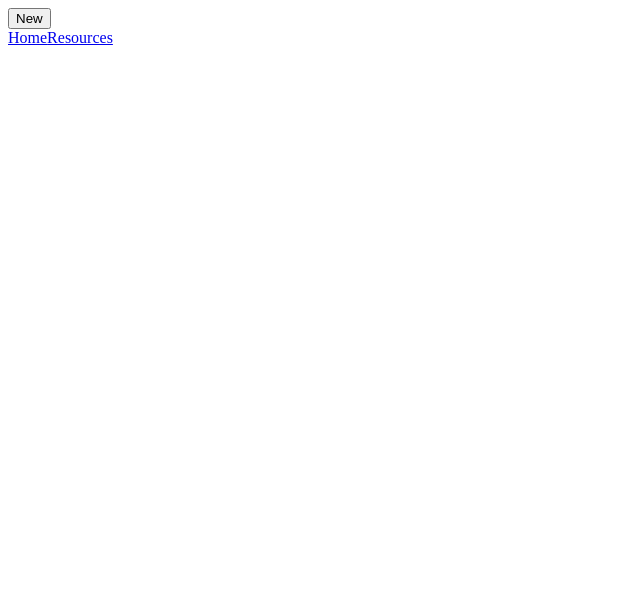
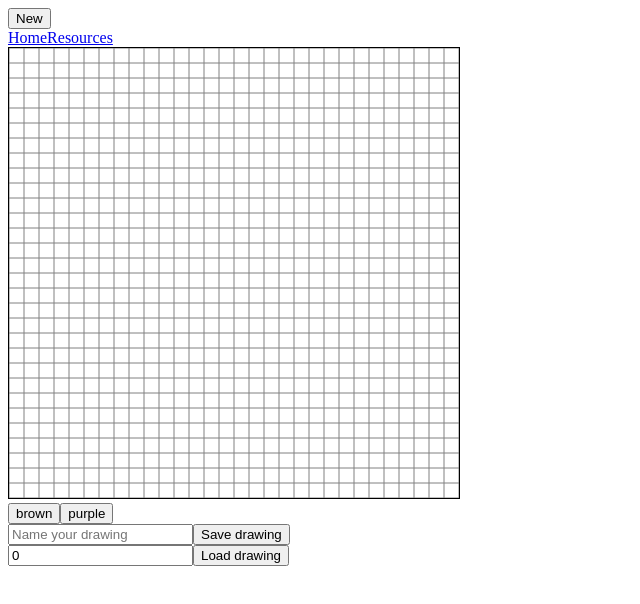
Before and after one commit to Wadowski-Grzegorz/Pixeliz, a React (Vite) app in the folder frontend/: page /drawing/1 in a window 1280 px wide. Before the commit this address had no page. Shown: the top 604 px of the page, without its empty margins (0-640 px from the left). Built offline with nearby package versions, Linux system fonts and the light colour scheme; no server answers.

Commit message:
feat(api): Added link to single drawing by id

```diff
--- a/frontend/src/App.jsx
+++ b/frontend/src/App.jsx
@@ -11,6 +11,7 @@ function App() {
 
       <Routes>
         <Route path="/" element={<PixelDraw/>}/>
+        <Route path="/drawing/:id" element={<PixelDraw/>}/>
         <Route path="/resources" element={<PixelResources/>}/>
       </Routes>
 
--- a/frontend/src/components/Draw/PixelDraw.jsx
+++ b/frontend/src/components/Draw/PixelDraw.jsx
@@ -1,9 +1,7 @@
 import {useEffect, useRef, useState} from 'react';
-import { useLocation } from 'react-router-dom';
+import { useLocation, useParams } from 'react-router-dom';
 import axios from 'axios';
 import './PixelDraw.css';
-
-//todo: fix grid drawing
 
 const PIXEL_SIZE = 15;
 const COLORS = ['brown', 'purple']
@@ -13,15 +11,16 @@ const PixelDraw = () => {
     const contextRef = useRef(null);
 
     const location = useLocation();
+    const { id } = useParams();
 
-    const [row, setRow] = useState(location.state?.sizeY || 30);
-    const [column, setColumn] = useState(location.state?.sizeX || 30);
+    const [columns, setColumns] = useState(location.state?.sizeX || 30);
+    const [rows, setRows] = useState(location.state?.sizeY || 30);
 
-    const [grid, setGrid] = useState(Array(row * column).fill('white')); // grid of colored pixels
+    const [grid, setGrid] = useState(Array(rows * columns).fill('white')); // grid of colored pixels
     const [currentColor, setCurrentColor] = useState('white');
     const [isDrawing, setIsDrawing] = useState(false);
 
-    const [drawingId, setDrawingId] = useState(null);
+    const [drawingId, setDrawingId] = useState(0);
     const [drawingName, setDrawingName] = useState("");
 
     useEffect(() => {
@@ -32,34 +31,43 @@ const PixelDraw = () => {
     }, [grid]);
 
     useEffect(() => {
-        setGrid(Array(row * column).fill('white'));
-    }, [row, column]);
+        setGrid(Array(rows * columns).fill('white'));
+    }, [rows, columns]);
+
+    useEffect(() =>{
+        console.log("urlid: ", id);
+        if(id){
+            loadDrawing(id);
+        }else{
+            console.log("no drawing");
+        }
+    }, []);
 
     const drawGrid = () =>{
         const ctx = contextRef.current;
         ctx.clearRect(0, 0, ctx.canvas.width, ctx.canvas.height);
 
         // draw pixels
-        for(let x = 0; x < column; x++){
-            for(let y = 0; y < row; y++){
-                ctx.fillStyle = grid[x * row + y];
+        for(let x = 0; x < columns; x++){
+            for(let y = 0; y < rows; y++){
+                ctx.fillStyle = grid[x * rows + y];
                 ctx.fillRect(x * PIXEL_SIZE, y * PIXEL_SIZE, PIXEL_SIZE, PIXEL_SIZE);
             }
         }
 
         // draw grid
         ctx.strokeStyle = 'grey';
-        for(let x = 0; x <= row; x++){
+        for(let x = 0; x <= rows; x++){
             ctx.beginPath();
             ctx.moveTo(0, x * PIXEL_SIZE);
-            ctx.lineTo(column * PIXEL_SIZE, x * PIXEL_SIZE);
+            ctx.lineTo(columns * PIXEL_SIZE, x * PIXEL_SIZE);
             ctx.stroke();
         }
 
-        for(let y = 0; y <= column; y++){
+        for(let y = 0; y <= columns; y++){
             ctx.beginPath();
             ctx.moveTo(y * PIXEL_SIZE, 0);
-            ctx.lineTo(y * PIXEL_SIZE, row * PIXEL_SIZE);
+            ctx.lineTo(y * PIXEL_SIZE, rows * PIXEL_SIZE);
             ctx.stroke();
         }
     };
@@ -70,7 +78,7 @@ const PixelDraw = () => {
         const y = Math.floor(offsetY / PIXEL_SIZE);
 
         const newGrid = [...grid];
-        newGrid[x * row + y] = currentColor;
+        newGrid[x * rows + y] = currentColor;
         setGrid(newGrid);
         drawGrid();
     };
@@ -100,8 +108,8 @@ const PixelDraw = () => {
                 {
                     grid: JSON.stringify(grid),
                     name: drawingName,
-                    size_x: row,
-                    size_y: column
+                    size_x: columns,
+                    size_y: rows
                 },
                 {headers: {"Content-Type": "application/json"}}
             );
@@ -112,7 +120,7 @@ const PixelDraw = () => {
     }
 
     const loadDrawing = async (id) => {
-        if(!id){
+        if(!id || id <= 0){
             return;
         }
         try {
@@ -120,8 +128,8 @@ const PixelDraw = () => {
             const drawing = response.data;
             setGrid(JSON.parse(drawing.grid));
             setDrawingName(drawing.name);
-            setColumn(drawing.size_x);
-            setRow(drawing.size_y);
+            setColumns(drawing.size_x);
+            setRows(drawing.size_y);
             setDrawingId(drawing.id);
             drawGrid();
         } catch(error){
@@ -133,8 +141,8 @@ const PixelDraw = () => {
         <>
             <canvas
                 ref={canvasRef}
-                width={column * PIXEL_SIZE}
-                height={row * PIXEL_SIZE}
+                width={columns * PIXEL_SIZE}
+                height={rows * PIXEL_SIZE}
                 onMouseDown={handleMouseDown}
                 onMouseMove={handleMouseMove}
                 onMouseUp={handleMouseUp}
--- a/frontend/src/components/PixelResources.jsx
+++ b/frontend/src/components/PixelResources.jsx
@@ -1,5 +1,6 @@
 import {useEffect, useState} from 'react';
 import axios from 'axios';
+import { Link } from 'react-router-dom';
 
 //TODO:
 //Click on drawing goes to /id with drawing
@@ -23,7 +24,9 @@ const PixelResources = () =>{
             <div>
                 {
                     drawings.map((d) =>
-                        <div key={d.id}>{d.name}hyhy</div>
+                        <li key={d.id}>
+                            <Link to={`/drawing/${d.id}`}>{d.name || "drawing"}</Link>
+                        </li>
                     )
                 }
             </div>
```
